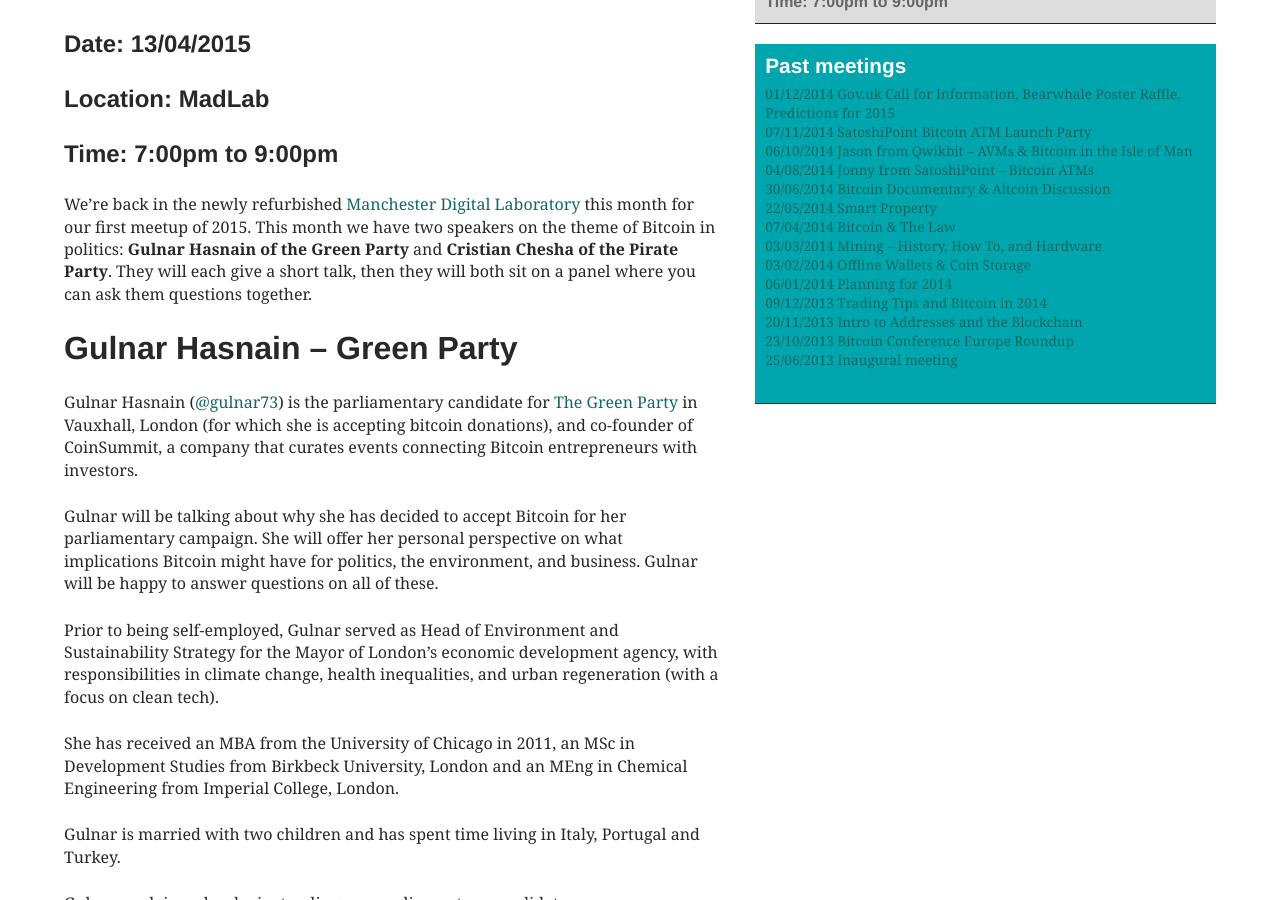
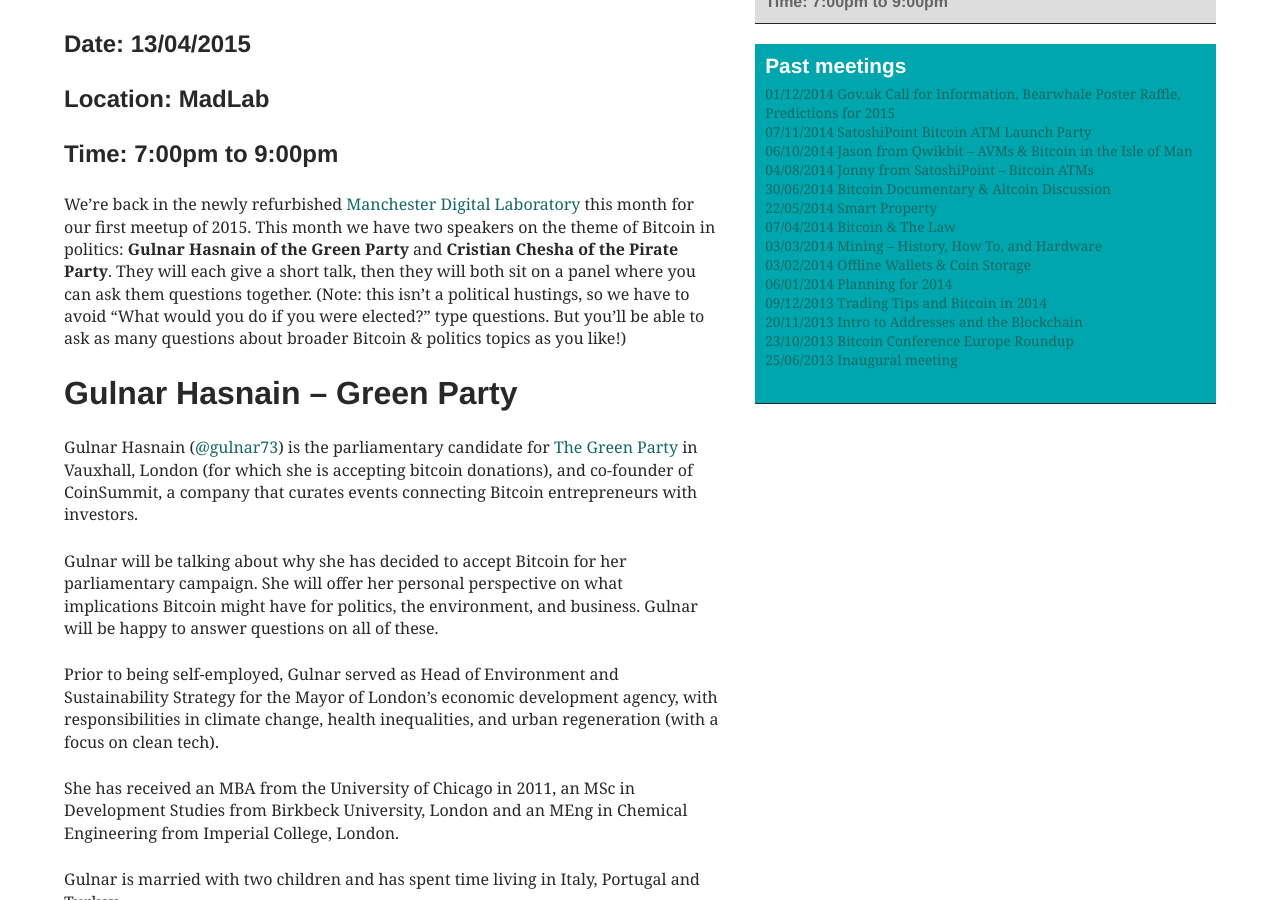
Before and after one commit to bitcoinmanchester/bitcoinmanchester_site_v1, a Jekyll site: the page built from _posts/2015-04-13-bitcoinmanchester-15.markdown, in a window 1280 px wide and 900 px high, scrolled down 367 px. Built offline with Jekyll 4.4.1, drawn with Linux system fonts in a browser that asks for light colours; nearby versions of some CDN libraries; comment, search, counter and statistics services are not loaded.

Commit message:
Add "not a hustings" note to Bitcoin Manchester 15

```diff
--- a/_posts/2015-04-13-bitcoinmanchester-15.markdown
+++ b/_posts/2015-04-13-bitcoinmanchester-15.markdown
@@ -6,7 +6,7 @@ time: 7:00pm to 9:00pm
 location: MadLab
 ---
 
-We're back in the newly refurbished [Manchester Digital Laboratory][madlab-event] this month for our first meetup of 2015. This month we have two speakers on the theme of Bitcoin in politics: **Gulnar Hasnain of the Green Party** and **Cristian Chesha of the Pirate Party**. They will each give a short talk, then they will both sit on a panel where you can ask them questions together.
+We're back in the newly refurbished [Manchester Digital Laboratory][madlab-event] this month for our first meetup of 2015. This month we have two speakers on the theme of Bitcoin in politics: **Gulnar Hasnain of the Green Party** and **Cristian Chesha of the Pirate Party**. They will each give a short talk, then they will both sit on a panel where you can ask them questions together. (Note: this isn't a political hustings, so we have to avoid "What would you do if you were elected?" type questions. But you'll be able to ask as many questions about broader Bitcoin & politics topics as you like!)
 
 ## Gulnar Hasnain – Green Party
 
```
